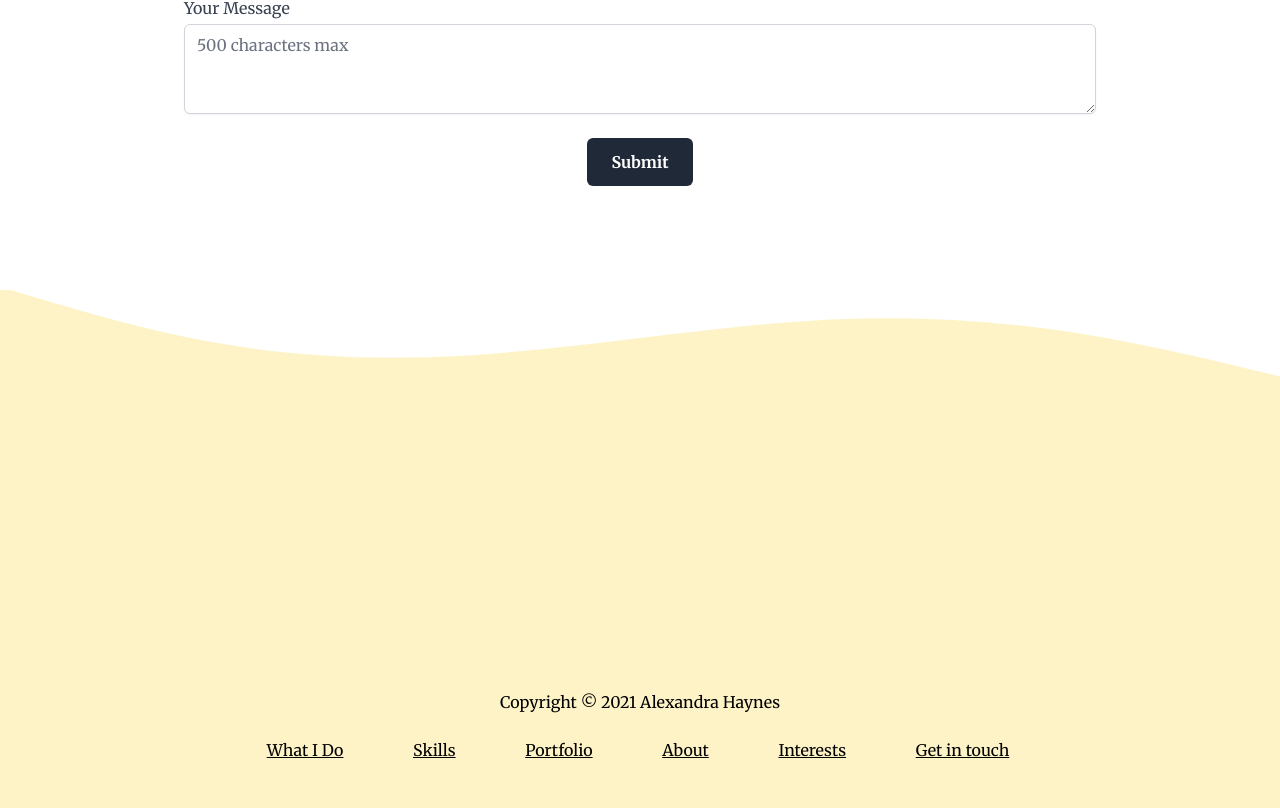
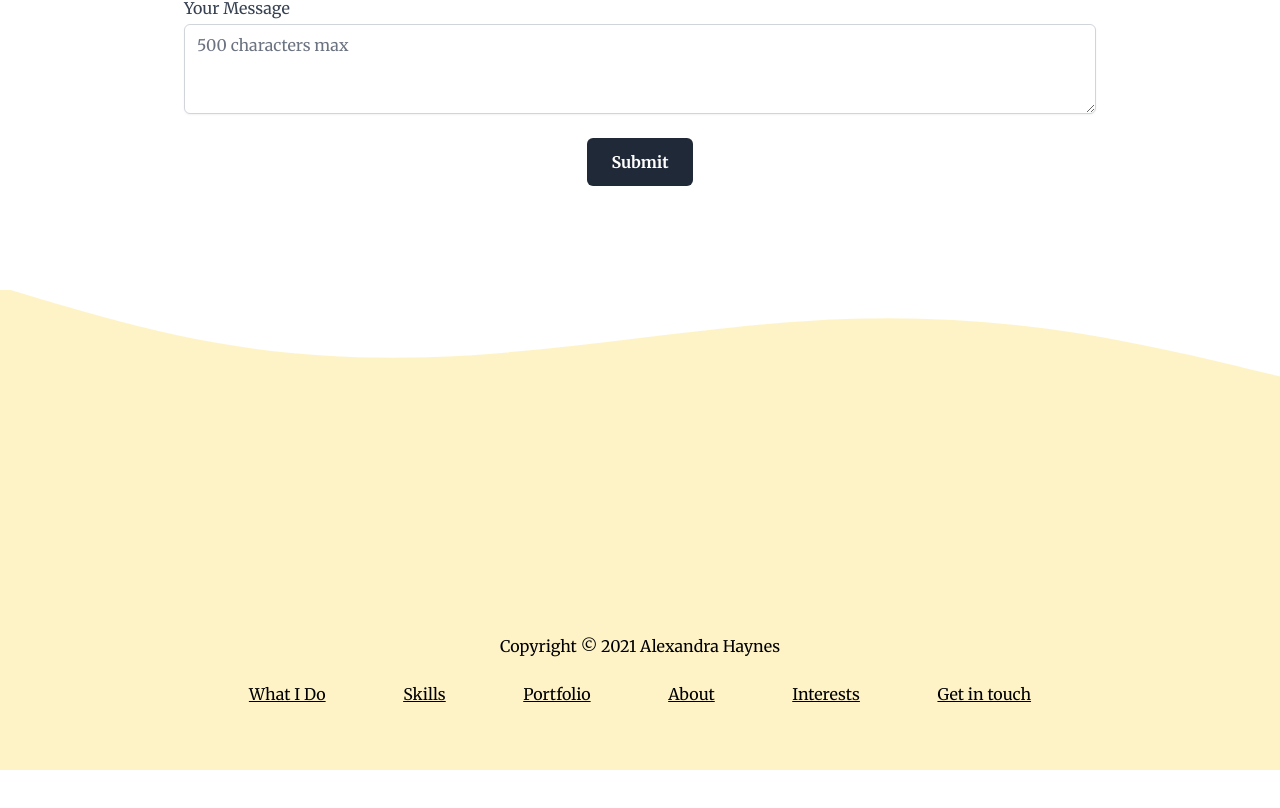
Before and after one commit to alexdhaynes/lexhaynes.com, a Next.js app: page / in a window 1280 px wide. Shown: the part 8310-9118 px from the top of the page. After the commit the page ends 9080 px from the top, so only its background shows below. Built offline with nearby package versions, Linux system fonts and the light colour scheme.

Commit message:
footer link styles

```diff
--- a/src/components/Footer.js
+++ b/src/components/Footer.js
@@ -6,16 +6,16 @@ const currentYear = new Date().getFullYear();
 
 const Footer = () => {
     return (
-        <footer className="footer p-20 mt-20 bg-yellow-100" id="skills">
-            <div className="container">
+        <footer className="footer py-6 bg-yellow-100" id="skills">
+            <div className="container w-11/12 mx-auto mb-10">
                 <div className="flex align-center justify-center">
                     <p>Copyright &copy; {currentYear} Alexandra Haynes</p>
                 </div>
-                <div className="mx-auto flex justify-between w-2/3 mt-6">
+                <div className="mx-auto flex flex-wrap w-full justify-center md:justify-between md:w-2/3 mt-6">
                 {
                     navData.map((item, i) => (
                         <Link key={`footerNav-${i}`}  href={item.href} title={item.displayName}>
-                            <a className="underline hover:text-gray-500 text-semibold mr-1">
+                            <a className="underline flex-none hover:text-gray-500 text-semibold mr-2 md:mr-0">
                                 {item.displayName}
                             </a>
                         </Link>
```
Also changed, not shown: public/images/svgs/blackfeminism.svg.
